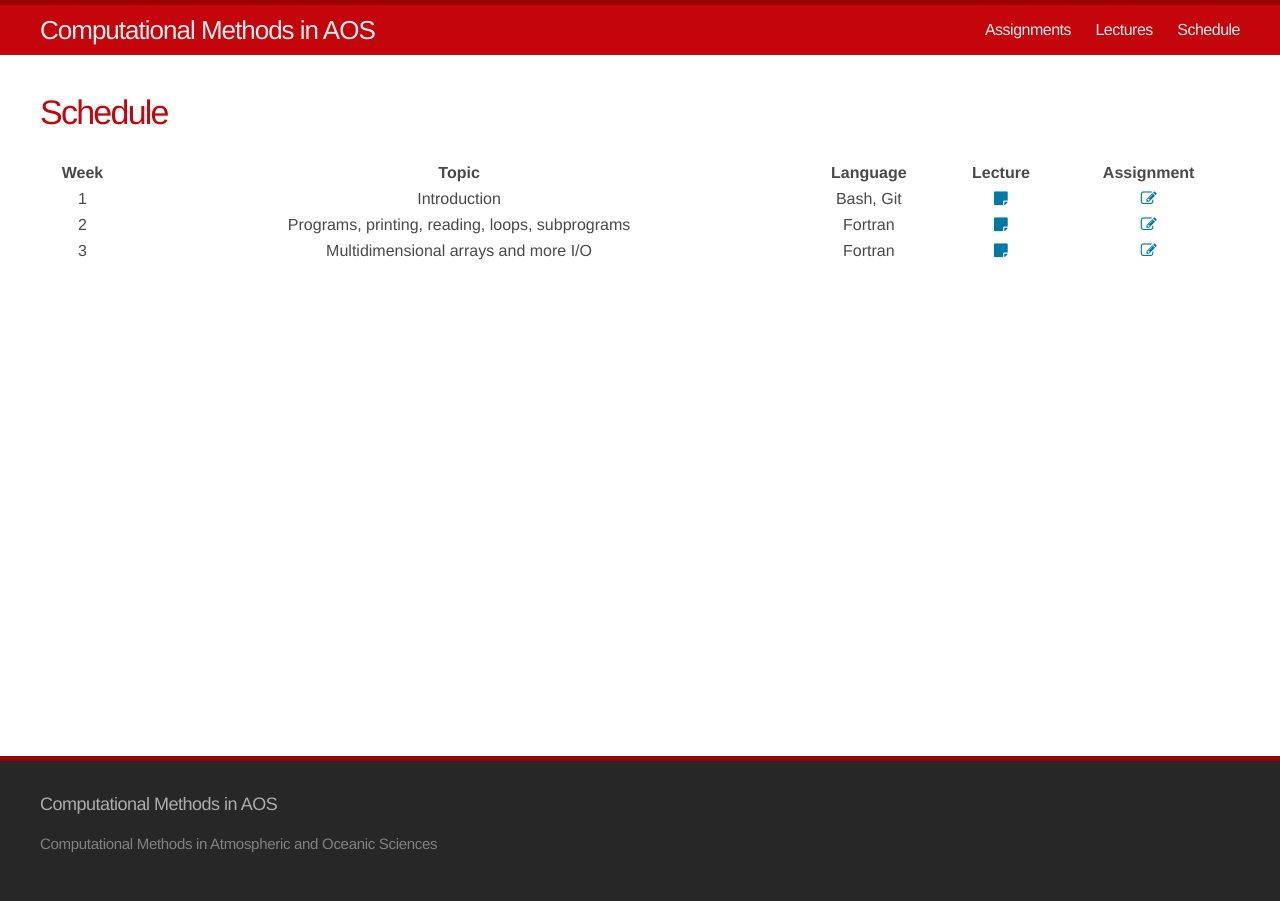
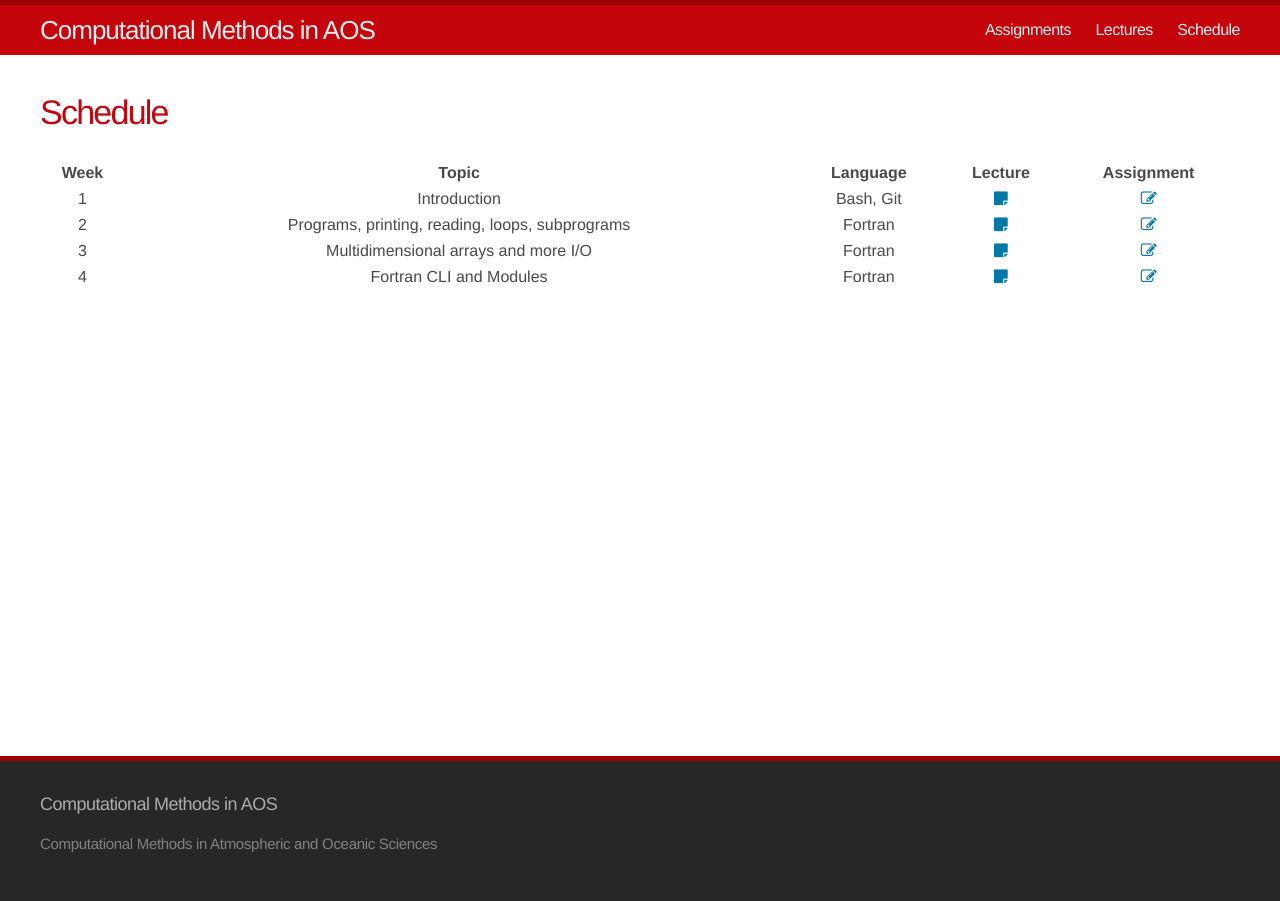
Before and after one commit to AOS573-2017/aos573-2017.github.io, a Jekyll site: the page built from schedule.md, in a window 1280 px wide. Built offline with Jekyll 4.4.1, drawn with Linux system fonts in a browser that asks for light colours.

Commit message:
Update schedule with week 4

```diff
--- a/schedule.md
+++ b/schedule.md
@@ -9,6 +9,6 @@ permalink: /schedule/
 <tr><td>1</td><td>Introduction</td><td>Bash, Git</td><td><a href="/lectures/1-intro.html"><i class="fa fa-sticky-note"></i></a></td><td><a href="/assignments/1-intro.html"><i class="fa fa-pencil-square-o"></i></a></td></tr>
 <tr><td>2</td><td>Programs, printing, reading, loops, subprograms</td><td>Fortran</td><td><a href="/lectures/2-fortran-intro.html"><i class="fa fa-sticky-note"></i></a></td><td><a href="/assignments/2-fortran-intro.html"><i class="fa fa-pencil-square-o"></i></a></td></tr>
 <tr><td>3</td><td>Multidimensional arrays and more I/O</td><td>Fortran</td><td><a href="/lectures/3-fortran-arrays-io.html"><i class="fa fa-sticky-note"></i></a></td><td><a href="/assignments/3-fortran-arrays-io.html"><i class="fa fa-pencil-square-o"></i></a></td></tr>
-
+<tr><td>4</td><td>Fortran CLI and Modules</td><td>Fortran</td><td><a href="/lectures/4-fortran-cli-modules-lib.html"><i class="fa fa-sticky-note"></i></a></td><td><a href="/assignments/4-fortran-cli-modules-lib.html"><i class="fa fa-pencil-square-o"></i></a></td></tr>
 
 </table>
```
